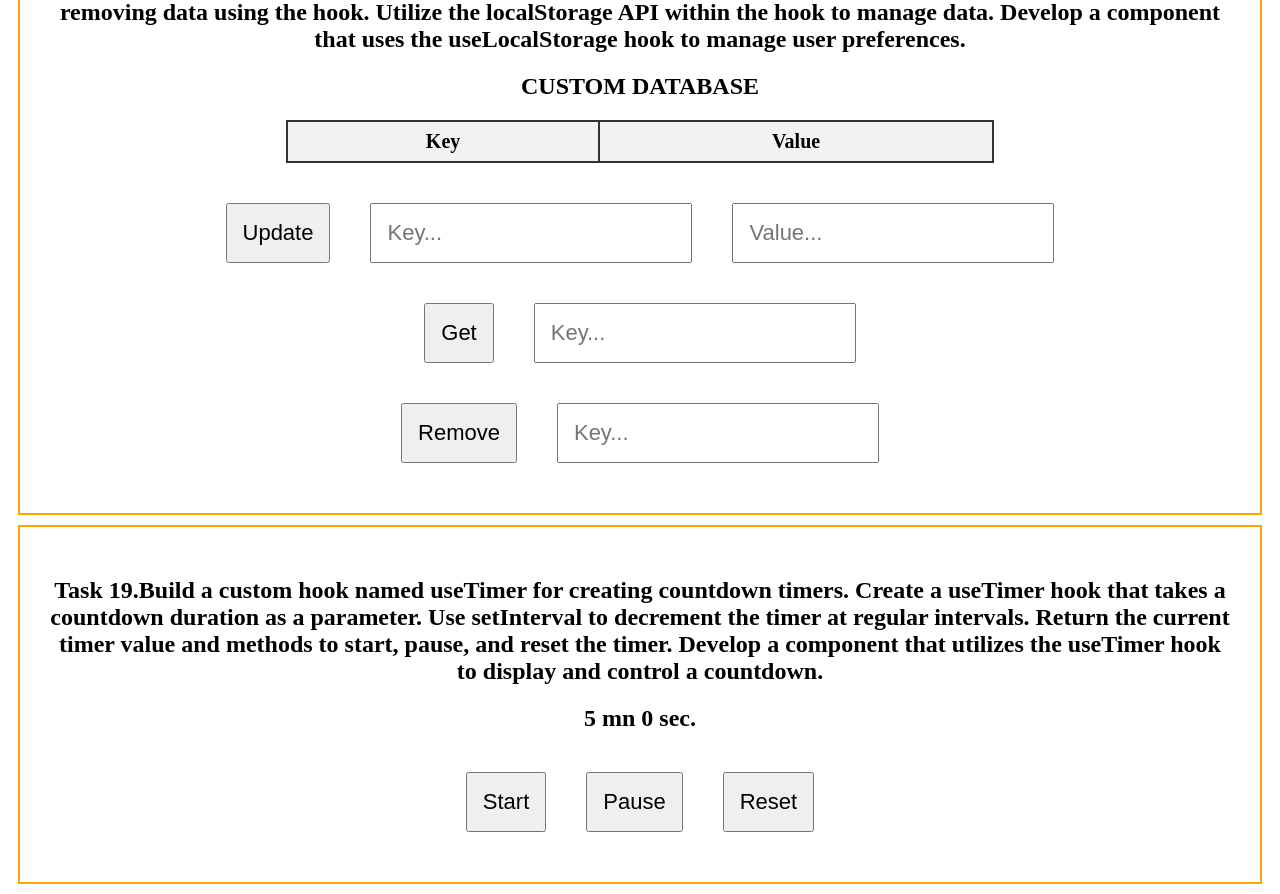
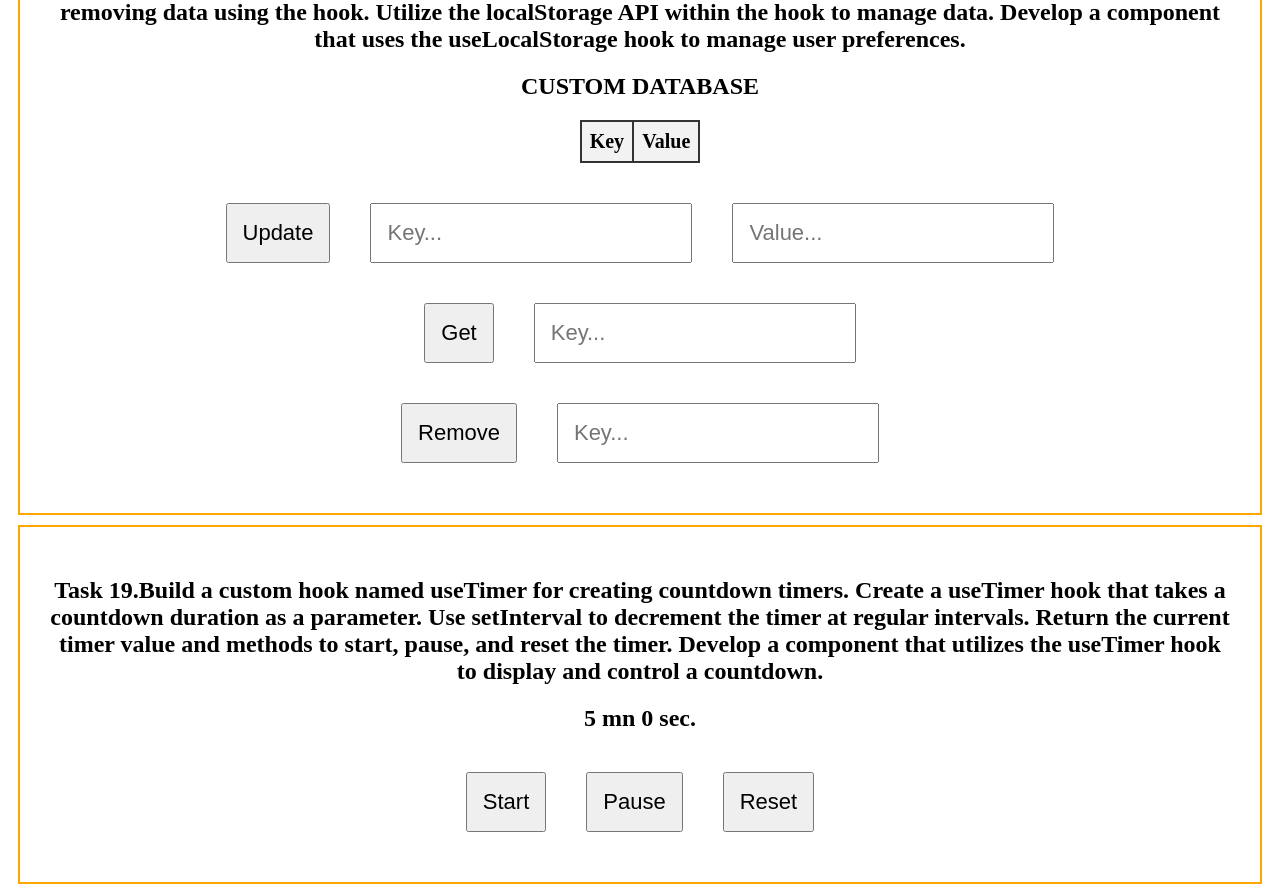
Before and after one commit to ayush1-successive/react-training, a React (Create React App) app: page /assignment-2 in a window 1280 px wide. Shown: the part 9542-10436 px from the top of the page. Built offline with nearby package versions, Linux system fonts and the light colour scheme.

Commit message:
Horizontal Scroll Removed

```diff
--- a/src/modules/assignment-2/questions/question18/StorageComponent.jsx
+++ b/src/modules/assignment-2/questions/question18/StorageComponent.jsx
@@ -4,7 +4,8 @@ import { useState } from "react";
 import "../../index.css";
 
 const tableStyle = {
-  width: "60%",
+  maxWidth: "100px",
+  width: "100px",
   borderCollapse: "collapse",
   border: "2px solid #333",
   margin: "20px auto",
@@ -15,6 +16,9 @@ const tdStyle = {
   border: "2px solid #333",
   padding: "8px",
   textAlign: "center",
+  maxWidth: "100vh",
+  overflowX: "auto",
+  overflowWrap: "break-word",
 };
 
 const useLocalStorage = () => {
```
